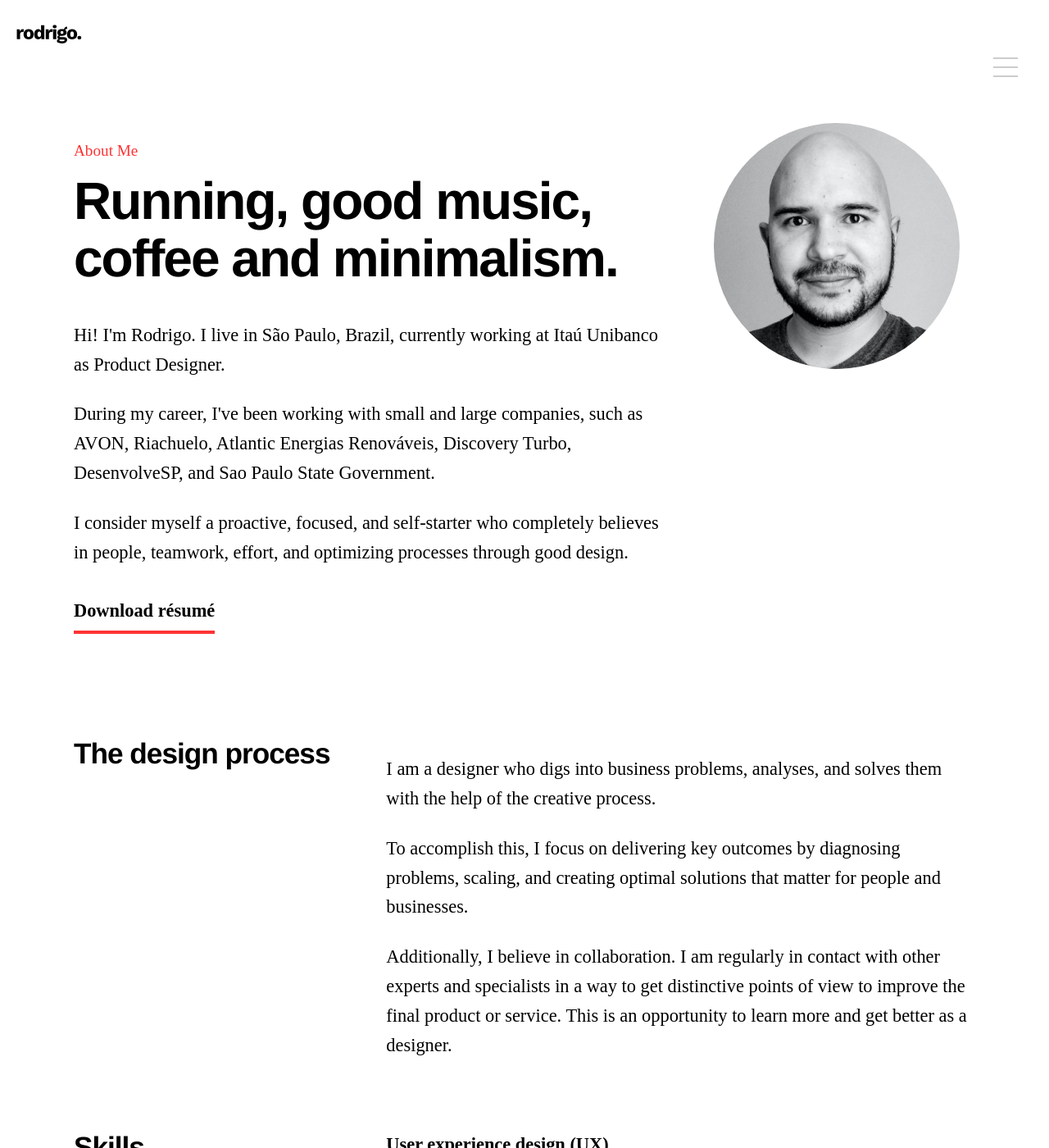
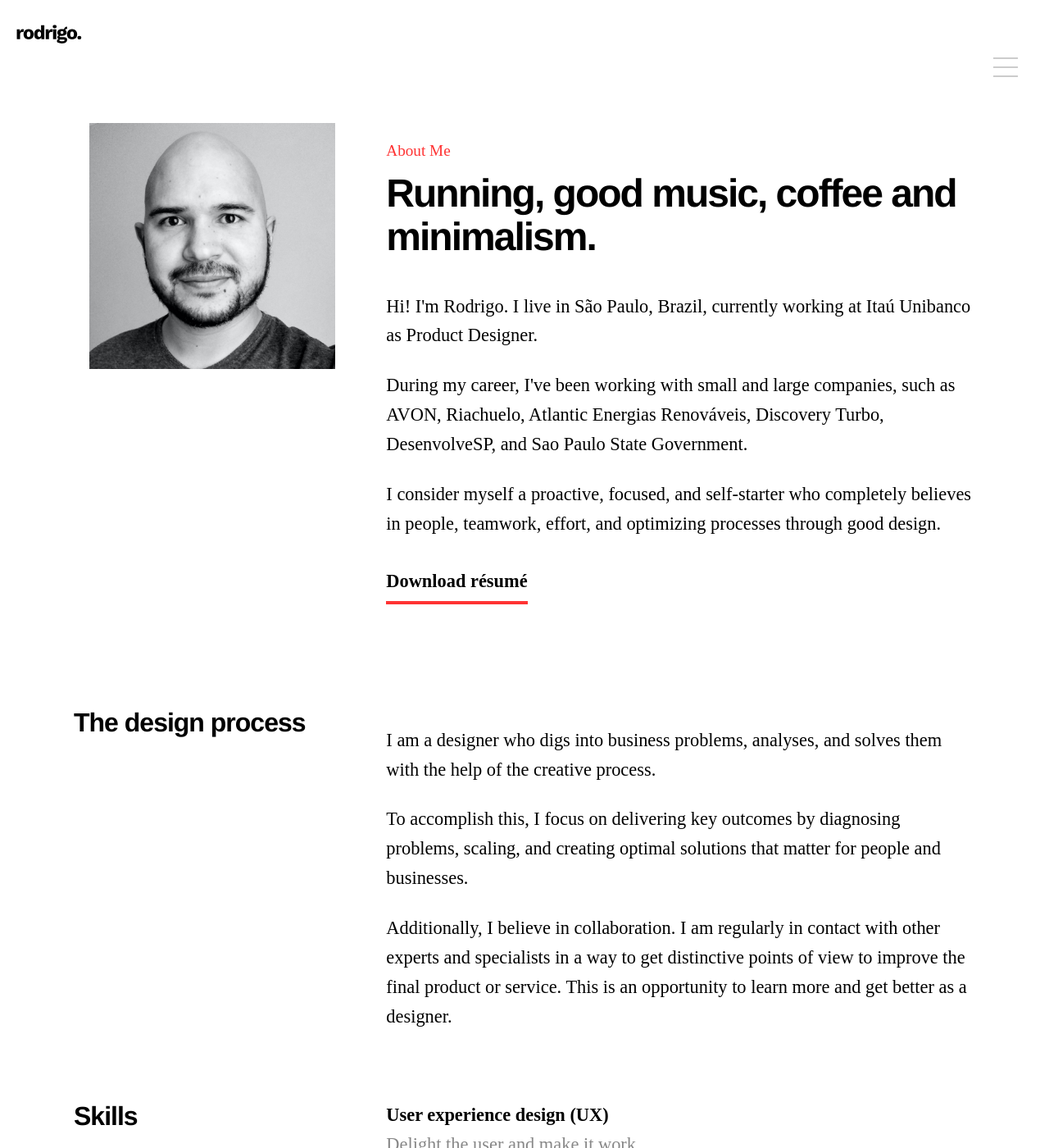
Before and after one commit to drigoteixeira/drigoteixeira.github.io, a Jekyll site: the page built from about/index.html, in a window 1280 px wide and 1400 px high. Shown: the whole window at 82% size. Built offline with Jekyll 4.4.1, drawn with Linux system fonts in a browser that asks for light colours; nearby versions of some CDN libraries.

Commit message:
Update font size

```diff
--- a/_scss/layout.scss
+++ b/_scss/layout.scss
@@ -312,7 +312,7 @@ HIGHLIGHT
     .foto img {
         width: 300px;
         margin: 0 auto;
-        border-radius: 50%;
+
     }
 
 
--- a/_scss/typography.scss
+++ b/_scss/typography.scss
@@ -15,7 +15,7 @@ h6 {
 }
 
 h1 {
-    font-size: 4em;
+    font-size: 3em;
     line-height: 1.1;
     letter-spacing: -2px;
     color: $base-gray;
@@ -35,7 +35,7 @@ h1 {
 }
 
 h2 {
-    font-size: 2.2em;
+    font-size: 2em;
     line-height: 1.2;
     letter-spacing: -1px;
 }
--- a/_scss/utilities.scss
+++ b/_scss/utilities.scss
@@ -28,7 +28,3 @@ hr {
   border-width: 0;
   border-top: 2px solid $base-gray;
 }
-
-.about hr {
-    border-top: 2px solid $white;
-}
--- a/about/index.html
+++ b/about/index.html
@@ -5,6 +5,9 @@ title: About
 
 <div class="container">
     <div class="row">
+        <div class="four columns">
+            <figure class="foto"><img src="/img/foto-rodrigo.jpg" alt="Retrato de perfil de Rodrigo Teixeira" class="responsive"></figure>
+        </div>
         <div class="eight columns">
 
             <p class="title">About Me</p>
@@ -15,9 +18,7 @@ title: About
             <p>I consider myself a proactive, focused, and self-starter who completely believes in people, teamwork, effort, and optimizing processes through good design.</p>
             <p><a href="cv-rodrigo-teixeira.pdf" class="button">Download résumé</a></p>
         </div>
-        <div class="four columns">
-            <figure class="foto"><img src="/img/foto-rodrigo.jpg" alt="Retrato de perfil de Rodrigo Teixeira" class="responsive"></figure>
-        </div>
+
     </div>
 </div>
 <div class="container">
```
